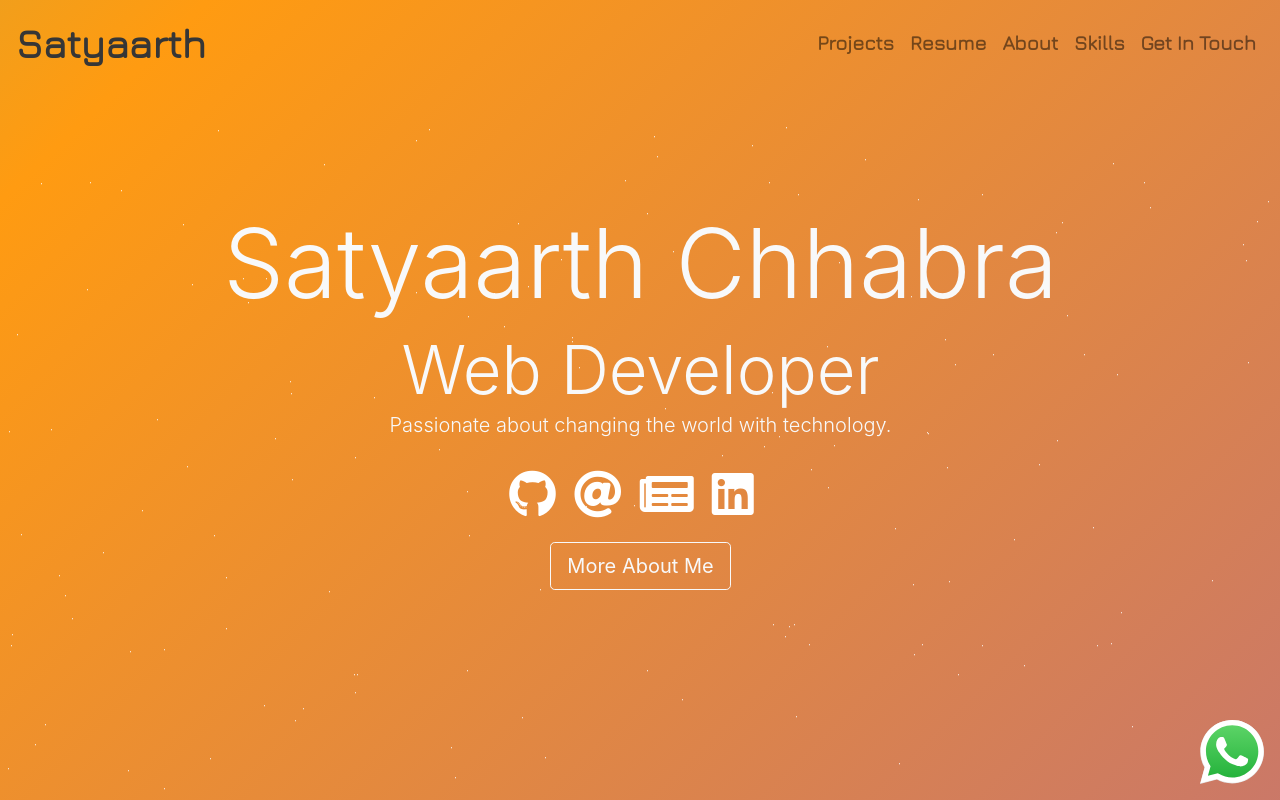
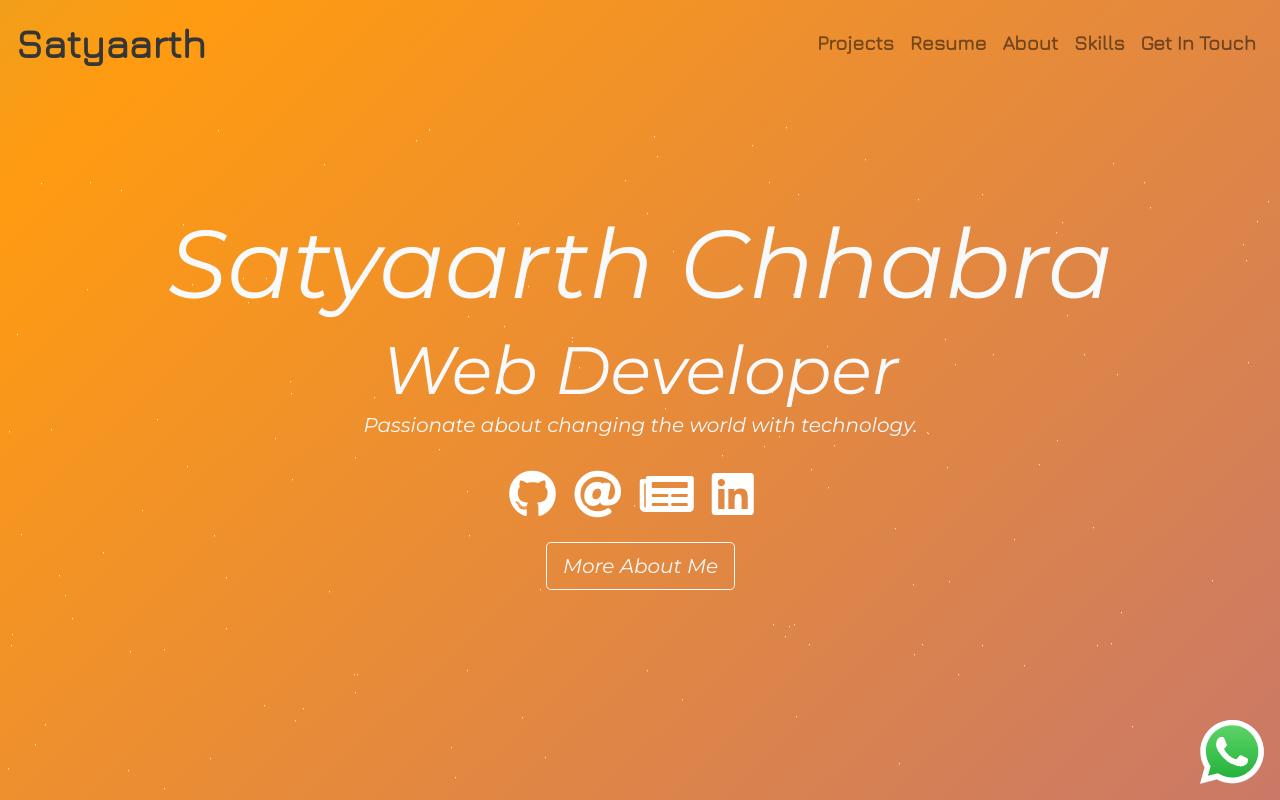
Before and after one commit to satyaarthchhabra/portfolio, a React (Create React App) app: page / in a window 1280 px wide. Shown: the top 800 px of the page. Built offline with nearby package versions, Linux system fonts and the light colour scheme; some icons are missing.

Commit message:
minor change

```diff
--- a/src/scss/_index.scss
+++ b/src/scss/_index.scss
@@ -14,9 +14,7 @@
 body {
   margin: 0;
   overflow-x: hidden;
-  font-family: -apple-system, BlinkMacSystemFont, "Segoe UI", "Roboto", "Oxygen",
-    "Ubuntu", "Cantarell", "Fira Sans", "Droid Sans", "Helvetica Neue",
-    sans-serif;
+  font-family: "Montserrat", sans-serif;
   -webkit-font-smoothing: antialiased;
   -moz-osx-font-smoothing: grayscale;
 }
```
